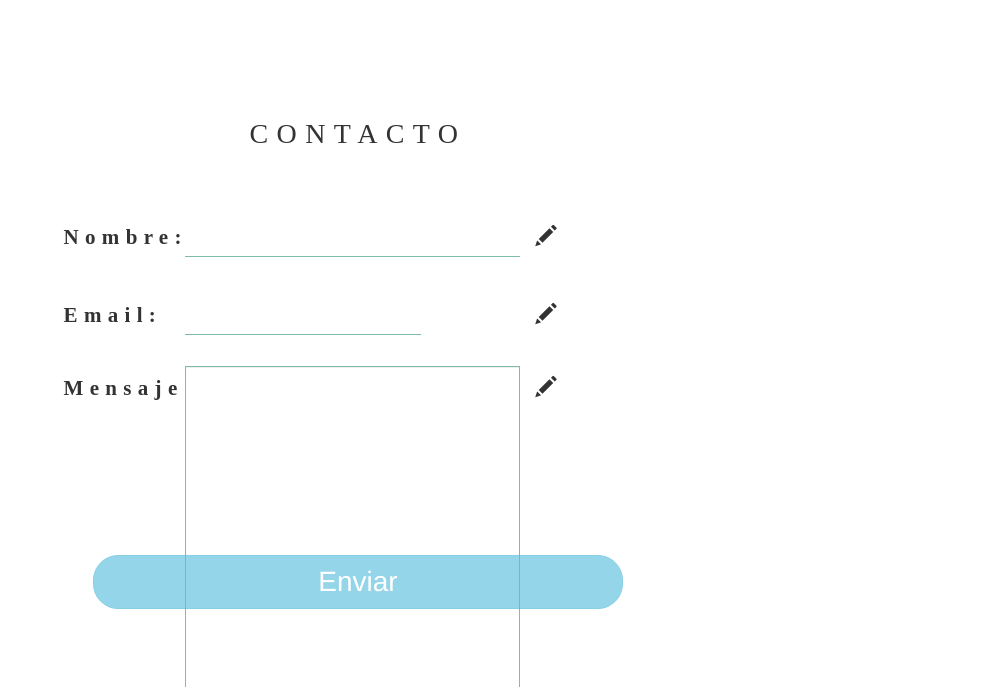
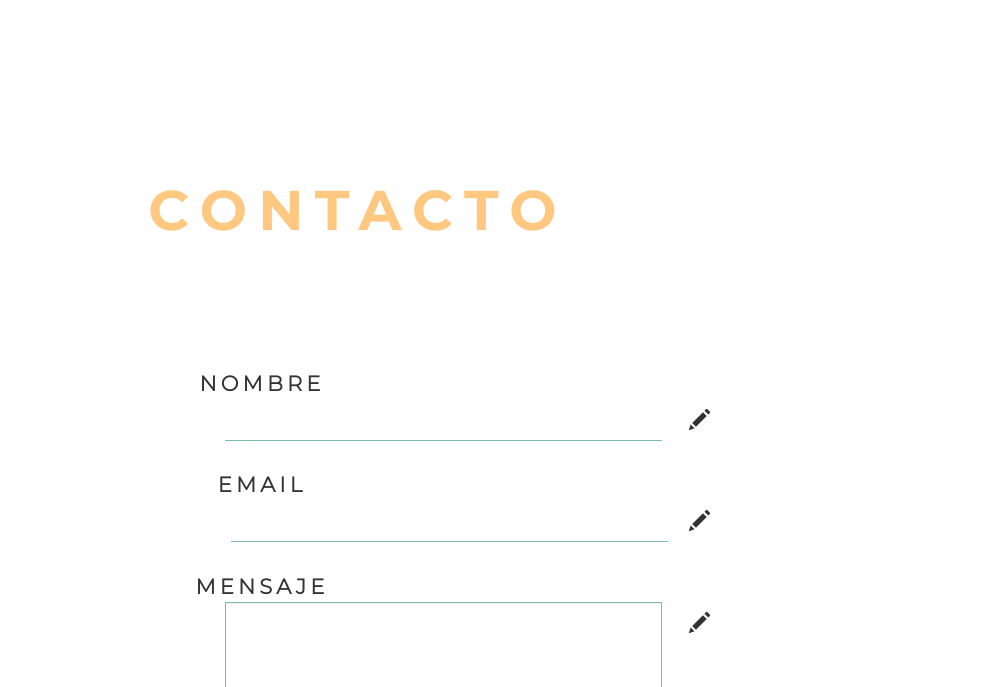
Before and after one commit to Warsouler/Romolina, a plain HTML site: page index.html in a window 1280 px wide. Shown: the part 5630-6317 px from the top of the page, without its empty margins (282-1280 px from the left). Drawn offline with Linux system fonts and the light colour scheme.

Commit message:
Form2
Form2

```diff
--- a/index.html
+++ b/index.html
@@ -364,8 +364,8 @@
                              <div id="contactlabel">CONTACTO</div>
 <!--                      <div class="form-group has-success has-feedback">-->
                        <div class="form-group has-feedback">
-                        <label class="control-label col-sm-3 col-xs-12" for="inputSuccess3">Nombre:</label>
-                        <div class="col-sm-9 col-xs-12">
+                        <label class="control-label col-md-12 col-sm-3 col-xs-12" for="inputSuccess3">NOMBRE</label>
+                        <div class="col-md-12 col-xs-12">
                           <input type="text" class="form-control required" id="inputSuccess3" aria-describedby="inputSuccess3Status" required>
                           <span class="glyphicon glyphicon-pencil form-control-feedback" aria-hidden="true"></span>
                           <div class="help-block with-errors"></div>
@@ -375,9 +375,9 @@
 <!--                      <div class="form-group has-error has-feedback">-->
                          <div class="form-group has-feedback">
 
-                        <label class="control-label col-sm-3 col-xs-12" for="inputGroupSuccess2">Email:</label>
-                        <div class="col-sm-9 col-xs-12">
-                          <div class="input-group">
+                        <label class="control-label col-md-12 col-sm-3 col-xs-12" for="inputGroupSuccess2">EMAIL</label>
+                        <div class="col-md-12 col-xs-12">
+                          <div class="input-group" id="emaildiv">
 <!--                            <span class="input-group-addon">@</span>-->
                             <input type="email" class="form-control" id="inputGroupSuccess2" aria-describedby="inputGroupSuccess2Status" required data-error="Completa este campo con un email válido"
                             pattern="[a-z0-9._%+-]+@[a-z0-9.-]+\.[a-z]{2,3}$" data-pattern-error="Completa con un patron del estilo abc@de.com">
@@ -390,8 +390,8 @@
 
 <!--                        <div class="form-group has-success has-feedback">-->
                          <div class="form-group has-feedback">
-                          <label for="comment" class="control-label col-sm-3 col-xs-12">Mensaje:</label>
-                          <div class="col-sm-9 col-xs-12">
+                          <label for="comment" class="control-label col-md-12 col-xs-12">MENSAJE</label>
+                          <div class="col-md-12 col-xs-12">
                           <textarea class="form-control noresize" rows="5" id="comment" required></textarea>
                           <span class="glyphicon glyphicon-pencil form-control-feedback" aria-hidden="true"></span>
                           <span id="inputSuccess3Status" class="sr-only">(success)</span>
--- a/styles.css
+++ b/styles.css
@@ -525,6 +525,7 @@ nav.navbar.navbar-default.navbar-inverse.navbarnofixed
 
 .form-group {
 
+/*
     text-align: center;
     width: 38%;
     align-items: center;
@@ -533,11 +534,24 @@ nav.navbar.navbar-default.navbar-inverse.navbarnofixed
     left: 27%;
     font-size: 1.5em;
     height: 3em;
+*/
+
+    width: 100%;
+    font-size: 1.5em;
+    height: 3em;
+
+    margin-bottom: 3%;
 }
 
 .form-horizontal .control-label {
-    font-family: "Raleway-Light";
-    letter-spacing: 0.3em;
+    font-family: "MONTSERRAT-LIGHT";
+    letter-spacing: 0.2em;
+    padding-top: 7px;
+    margin-bottom: 0;
+    text-align: center;
+    width: 57%;
+    float: left;
+
 }
 .form-control{
         height: 3em;
@@ -560,16 +574,17 @@ nav.navbar.navbar-default.navbar-inverse.navbarnofixed
 #contactlabel{
         margin-bottom: 2em;
     margin-top: 2em;
-    font-family: "Raleway-Light";
-    letter-spacing: 0.3em;
-    font-size: 2em;
+    font-family: "MONTSERRAT-BOLD";
+    letter-spacing: 0.2em;
+    font-size: 4em;
+        color: #ffc880;
 }
 .noresize {
   resize: none;
 }
 
 .form-horizontal .has-feedback .form-control-feedback {
-    right: -28px;
+    right: 36%;
 }
 
 
@@ -839,9 +854,17 @@ input[type=text],input[type=email] {
     -o-transition: border-color ease-in-out .15s,box-shadow ease-in-out .15s;
      transition: none;
     border-color: #80BCA6;
+    width: 35%;
+    margin:0 auto;
+    margin-left: 25%;
 }
 
-
+#inputGroupSuccess2{
+    width: 35%;
+    margin:0 auto;
+    float: none;
+    margin-left: -14%;
+}
 .has-error .form-control {
     border-color: #a94442;
     -webkit-box-shadow: none;
@@ -861,7 +884,25 @@ input[type=text],input[type=email] {
 #comment
 {
     border-color: #80BCA6;
-        height: 24em
+        height: 24em;
+    width: 35%;
+    margin:0 auto;
+    margin-left: 25%;
+}
+
+
+.form-group
+{
+        margin-left: 14% !important;
+}
+
+.help-block.with-errors
+{
+    width: 109%;
+}
+
+#emailerror{
+    width: 100%;
 }
 
 
```
